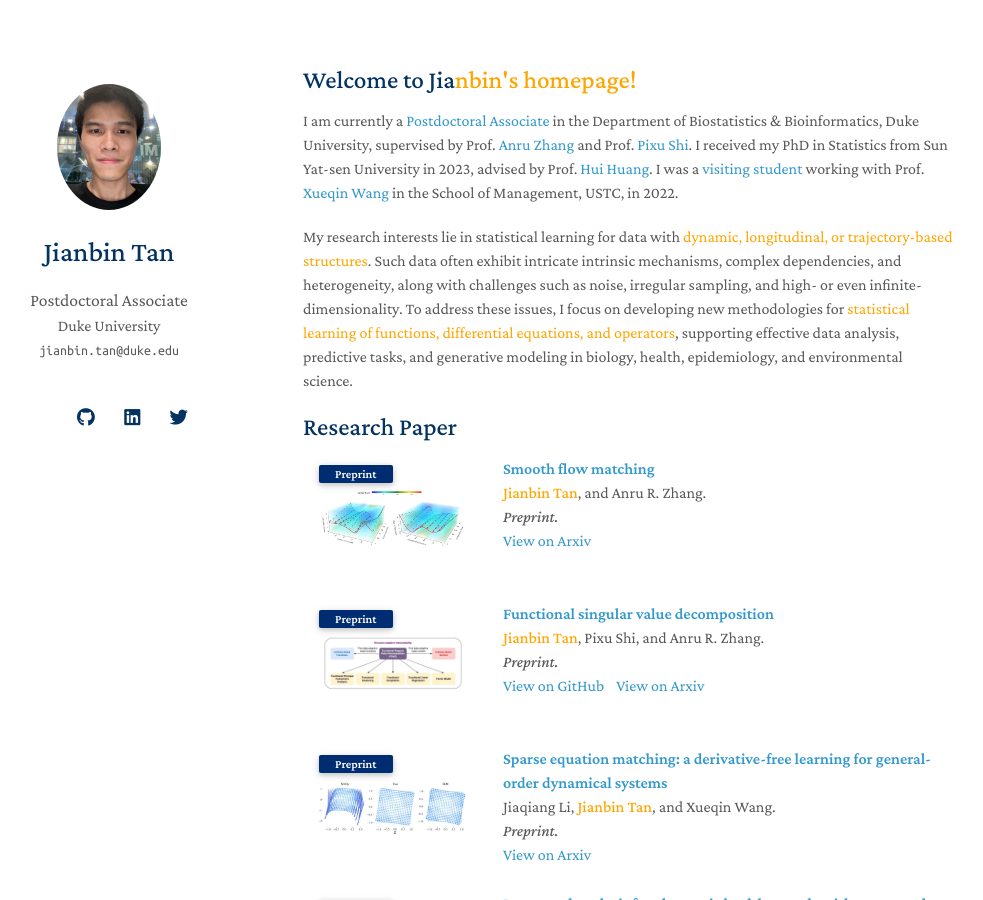
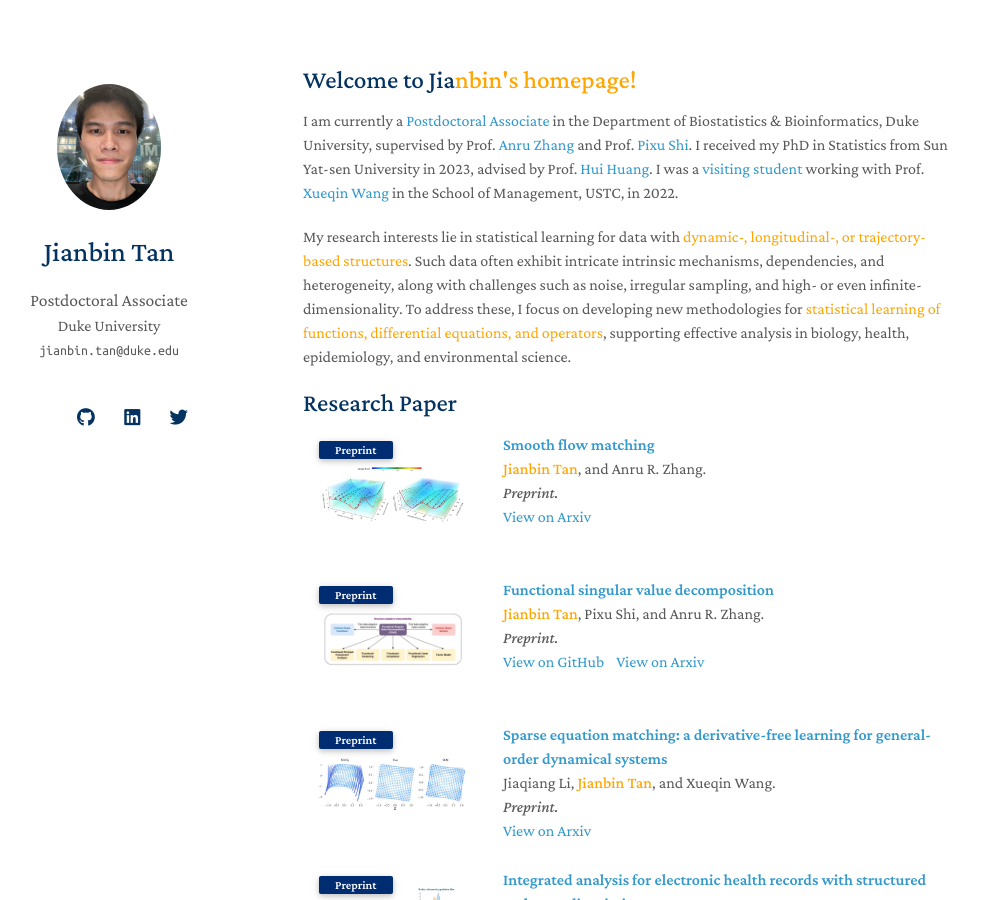
Before and after one commit to Tan-jianbin/Tan-jianbin.github.io, a Jekyll site: the page built from index.md, in a window 1280 px wide and 900 px high. Shown: the whole window, without its empty margins (167-1150 px from the left). Built offline with Jekyll 4.4.1, drawn with Linux system fonts in a browser that asks for light colours; nearby versions of some CDN libraries; a style sheet for code colours, icons or effects is not loaded; our own code applies the rules of GitHub Pages for plain Markdown files.

Commit message:
Update index.md

```diff
--- a/index.md
+++ b/index.md
@@ -6,5 +6,5 @@
 
 I am currently a [Postdoctoral Associate](https://biostat.duke.edu/profile/jianbin-tan) in the Department of Biostatistics & Bioinformatics, Duke University, supervised by Prof. [Anru Zhang](https://anruzhang.github.io) and Prof. [Pixu Shi](https://pixushi.github.io). I received my PhD in Statistics from Sun Yat-sen University in 2023, advised by Prof. [Hui Huang](http://cfas.ruc.edu.cn/kydw/zzyjy/hh/index.htm). I was a [visiting student](https://statlab905.github.io/author/jianbin-tan/) working with Prof. [Xueqin Wang](https://bs.ustc.edu.cn/english/profile.php?id=650) in the School of Management, USTC, in 2022.
 
-My research interests lie in statistical learning for data with <span style="color: orange;">dynamic, longitudinal, or trajectory-based structures</span>. Such data often exhibit intricate intrinsic mechanisms, complex dependencies, and heterogeneity, along with challenges such as noise, irregular sampling, and high- or even infinite-dimensionality. To address these issues, I focus on developing new methodologies for  <span style="color: orange;">statistical learning of functions, differential equations, and operators</span>, supporting effective data analysis, predictive tasks, and generative modeling in biology, health, epidemiology, and environmental science.
+My research interests lie in statistical learning for data with <span style="color: orange;">dynamic-, longitudinal-, or trajectory- based structures</span>. Such data often exhibit intricate intrinsic mechanisms, dependencies, and heterogeneity, along with challenges such as noise, irregular sampling, and high- or even infinite-dimensionality. To address these, I focus on developing new methodologies for  <span style="color: orange;">statistical learning of functions, differential equations, and operators</span>, supporting effective analysis in biology, health, epidemiology, and environmental science.
 {% include_relative _includes/publications.md %}
```
